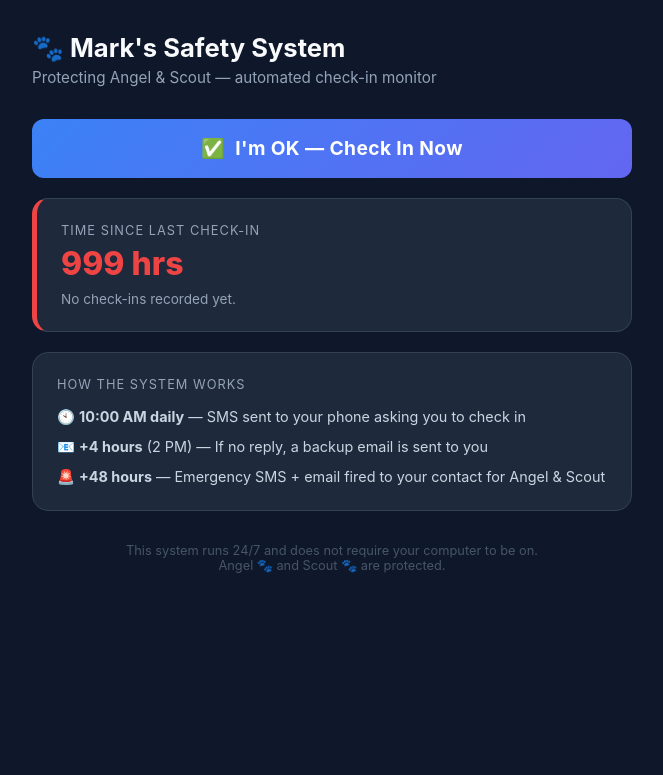
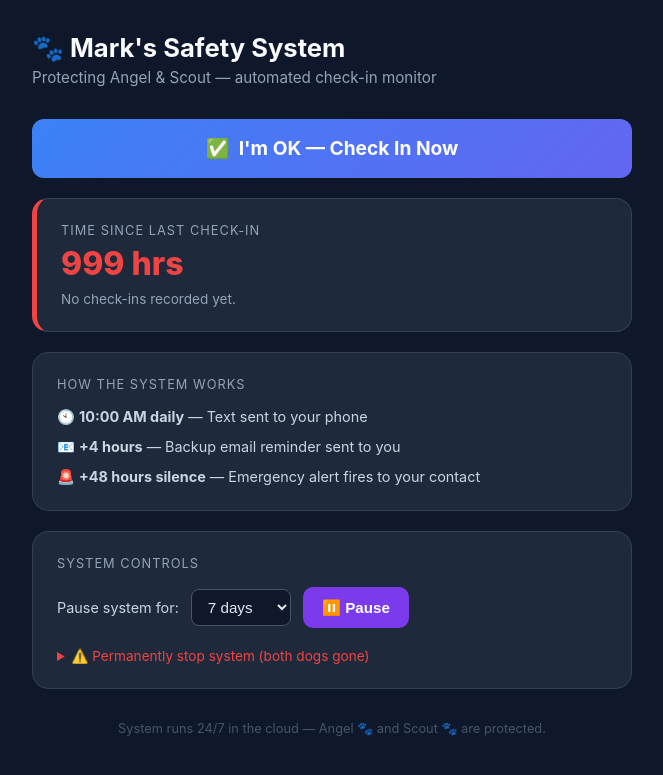
Before and after one commit to therathman/marks-safety-system, a Flask app: page / in a window 1280 px wide. Shown: the top 775 px of the page, without its empty margins (308-971 px from the left). Run offline with Flask 3, Linux system fonts and the light colour scheme; data comes from the database, SQL or seed files in the repository; data that the repository does not hold is empty.

Commit message:
Update index.html

```diff
--- a/templates/index.html
+++ b/templates/index.html
@@ -16,32 +16,54 @@
   .status-ok   { border-left: 5px solid #22c55e; }
   .status-warn { border-left: 5px solid #f59e0b; }
   .status-bad  { border-left: 5px solid #ef4444; }
+  .status-paused  { border-left: 5px solid #a855f7; }
+  .status-stopped { border-left: 5px solid #64748b; }
   .status-label { font-size: 0.8rem; text-transform: uppercase; letter-spacing: 0.08em;
                   color: #94a3b8; margin-bottom: 0.4rem; }
   .status-value { font-size: 2rem; font-weight: 800; }
-  .ok   { color: #22c55e; }
-  .warn { color: #f59e0b; }
-  .bad  { color: #ef4444; }
+  .ok      { color: #22c55e; }
+  .warn    { color: #f59e0b; }
+  .bad     { color: #ef4444; }
+  .paused  { color: #a855f7; }
+  .stopped { color: #64748b; }
   .checkin-btn {
     display: block; width: 100%; padding: 1.1rem;
     background: linear-gradient(135deg, #3b82f6, #6366f1);
     color: white; font-size: 1.2rem; font-weight: 700; border: none;
     border-radius: 12px; cursor: pointer; text-align: center;
-    text-decoration: none; margin-bottom: 1.25rem; letter-spacing: 0.02em;
+    text-decoration: none; margin-bottom: 1.25rem;
     transition: opacity 0.2s;
   }
   .checkin-btn:hover { opacity: 0.88; }
-  .paw { font-size: 1.4rem; }
+  .checkin-btn.disabled { background: #334155; color: #64748b; cursor: not-allowed; }
+  .btn { display: inline-block; padding: 0.7rem 1.2rem; border-radius: 10px;
+         font-size: 0.95rem; font-weight: 600; border: none; cursor: pointer;
+         text-decoration: none; transition: opacity 0.2s; }
+  .btn:hover { opacity: 0.85; }
+  .btn-pause  { background: #7c3aed; color: white; }
+  .btn-resume { background: #22c55e; color: white; }
+  .btn-stop   { background: #1e293b; color: #ef4444; border: 1px solid #ef4444; font-size:0.8rem; }
+  .pause-banner { background: #2d1b69; border: 2px solid #a855f7; border-radius: 12px;
+                  padding: 1.2rem; margin-bottom: 1.25rem; text-align: center; }
+  .stopped-banner { background: #1a1a2e; border: 2px solid #475569; border-radius: 12px;
+                    padding: 1.2rem; margin-bottom: 1.25rem; text-align: center; }
+  .error-banner { background: #7f1d1d; border: 1px solid #ef4444; border-radius: 10px;
+                  padding: 1rem; margin-bottom: 1rem; color: #fca5a5; }
+  select, input[type=text] { background: #0f172a; border: 1px solid #475569; color: #e2e8f0;
+    padding: 0.5rem 0.75rem; border-radius: 8px; font-size: 0.95rem; }
   table { width: 100%; border-collapse: collapse; font-size: 0.85rem; }
   th { text-align: left; color: #64748b; padding: 0.4rem 0.5rem;
        border-bottom: 1px solid #334155; font-weight: 600; }
   td { padding: 0.45rem 0.5rem; border-bottom: 1px solid #1e293b; color: #cbd5e1; }
   .badge { display: inline-block; padding: 0.2rem 0.6rem; border-radius: 99px;
            font-size: 0.75rem; font-weight: 600; }
-  .badge-ok   { background: #14532d; color: #86efac; }
-  .badge-warn { background: #78350f; color: #fde68a; }
-  .badge-err  { background: #7f1d1d; color: #fca5a5; }
+  .badge-ok  { background: #14532d; color: #86efac; }
+  .badge-err { background: #7f1d1d; color: #fca5a5; }
   .footer { text-align: center; color: #475569; font-size: 0.8rem; margin-top: 2rem; }
+  .row { display: flex; gap: 0.75rem; align-items: center; flex-wrap: wrap; }
+  details { margin-top: 1rem; }
+  summary { color: #ef4444; font-size: 0.85rem; cursor: pointer; }
+  .stop-form { margin-top: 0.75rem; display: flex; gap: 0.5rem; flex-wrap: wrap; align-items: center; }
 </style>
 </head>
 <body>
@@ -49,16 +71,46 @@
   <h1>🐾 Mark's Safety System</h1>
   <p class="subtitle">Protecting Angel & Scout — automated check-in monitor</p>
 
-  <!-- Big check-in button -->
+  {% if error %}
+  <div class="error-banner">⚠️ {{ error }}</div>
+  {% endif %}
+
+  {% if system_state == 'stopped' %}
+  <!-- STOPPED STATE -->
+  <div class="stopped-banner">
+    <div style="font-size:2rem;">🛑</div>
+    <div style="font-weight:800; font-size:1.2rem; color:#94a3b8; margin:0.5rem 0;">System Stopped</div>
+    <div style="color:#64748b; font-size:0.9rem;">No alerts will be sent. Angel & Scout monitoring is off.</div>
+  </div>
+
+  {% elif system_state == 'paused' %}
+  <!-- PAUSED STATE -->
+  <div class="pause-banner">
+    <div style="font-size:2rem;">⏸️</div>
+    <div style="font-weight:800; font-size:1.2rem; color:#a855f7; margin:0.5rem 0;">System Paused</div>
+    {% if pause_until %}
+    <div style="color:#c4b5fd; font-size:0.9rem;">Auto-resumes: {{ pause_until }}</div>
+    {% endif %}
+    <form method="POST" action="/resume" style="margin-top:1rem;">
+      <button type="submit" class="btn btn-resume">▶️ Resume Now</button>
+    </form>
+  </div>
+
+  {% else %}
+  <!-- ACTIVE STATE — Check-in button -->
   <a class="checkin-btn" href="/checkin/{{ token }}">
     ✅ &nbsp;I'm OK — Check In Now
   </a>
+  {% endif %}
 
   <!-- Status card -->
-  {% set h = hours_since %}
-  {% if h < 24 %}
+  {% if system_state == 'stopped' %}
+    {% set sc = 'stopped' %} {% set sc2 = 'status-stopped' %}
+  {% elif system_state == 'paused' %}
+    {% set sc = 'paused' %} {% set sc2 = 'status-paused' %}
+  {% elif hours_since < 24 %}
     {% set sc = 'ok' %} {% set sc2 = 'status-ok' %}
-  {% elif h < 48 %}
+  {% elif hours_since < 48 %}
     {% set sc = 'warn' %} {% set sc2 = 'status-warn' %}
   {% else %}
     {% set sc = 'bad' %} {% set sc2 = 'status-bad' %}
@@ -66,7 +118,11 @@
 
   <div class="card {{ sc2 }}">
     <div class="status-label">Time since last check-in</div>
-    <div class="status-value {{ sc }}">{{ hours_since }} hrs</div>
+    <div class="status-value {{ sc }}">
+      {% if system_state == 'stopped' %}STOPPED
+      {% elif system_state == 'paused' %}PAUSED
+      {% else %}{{ hours_since }} hrs{% endif %}
+    </div>
     {% if last_checkin %}
     <div style="color:#94a3b8; font-size:0.85rem; margin-top:0.5rem;">
       Last check-in: {{ last_checkin.timestamp.strftime('%b %d, %Y at %I:%M %p') }} UTC
@@ -77,15 +133,49 @@
     {% endif %}
   </div>
 
-  <!-- Timeline -->
+  <!-- How it works -->
   <div class="card">
     <div class="status-label" style="margin-bottom:1rem;">How the system works</div>
     <div style="display:flex; flex-direction:column; gap:0.75rem; font-size:0.9rem; color:#cbd5e1;">
-      <div>🕙 <strong>10:00 AM daily</strong> — SMS sent to your phone asking you to check in</div>
-      <div>📧 <strong>+4 hours</strong> (2 PM) — If no reply, a backup email is sent to you</div>
-      <div>🚨 <strong>+48 hours</strong> — Emergency SMS + email fired to your contact for Angel & Scout</div>
+      <div>🕙 <strong>10:00 AM daily</strong> — Text sent to your phone</div>
+      <div>📧 <strong>+4 hours</strong> — Backup email reminder sent to you</div>
+      <div>🚨 <strong>+48 hours silence</strong> — Emergency alert fires to your contact</div>
     </div>
   </div>
+
+  <!-- Pause / Stop controls (only show when active) -->
+  {% if system_state == 'active' %}
+  <div class="card">
+    <div class="status-label" style="margin-bottom:1rem;">System Controls</div>
+
+    <!-- Pause -->
+    <form method="POST" action="/pause">
+      <div class="row">
+        <span style="color:#cbd5e1; font-size:0.9rem;">Pause system for:</span>
+        <select name="days">
+          <option value="3">3 days</option>
+          <option value="7" selected>7 days</option>
+          <option value="14">14 days</option>
+          <option value="30">30 days</option>
+        </select>
+        <button type="submit" class="btn btn-pause">⏸️ Pause</button>
+      </div>
+    </form>
+
+    <!-- Stop (hidden under details) -->
+    <details style="margin-top:1.25rem;">
+      <summary>⚠️ Permanently stop system (both dogs gone)</summary>
+      <form method="POST" action="/stop" class="stop-form">
+        <span style="color:#94a3b8; font-size:0.85rem;">Type confirmation word:</span>
+        <input type="text" name="confirm_word" placeholder="BOTHGONE" style="width:140px;">
+        <button type="submit" class="btn btn-stop">🛑 Stop Forever</button>
+      </form>
+      <div style="color:#64748b; font-size:0.78rem; margin-top:0.5rem;">
+        Confirmation word: <strong>BOTHGONE</strong> — this cannot be undone.
+      </div>
+    </details>
+  </div>
+  {% endif %}
 
   <!-- Alert log -->
   {% if alerts %}
@@ -98,11 +188,8 @@
         <td>{{ a.timestamp.strftime('%m/%d %I:%M%p') }}</td>
         <td>{{ a.alert_type }}</td>
         <td>
-          {% if a.success %}
-            <span class="badge badge-ok">Sent ✓</span>
-          {% else %}
-            <span class="badge badge-err">Failed ✗</span>
-          {% endif %}
+          {% if a.success %}<span class="badge badge-ok">Sent ✓</span>
+          {% else %}<span class="badge badge-err">Failed ✗</span>{% endif %}
         </td>
       </tr>
       {% endfor %}
@@ -110,8 +197,7 @@
   </div>
   {% endif %}
 
-  <div class="footer">This system runs 24/7 and does not require your computer to be on.<br>
-  Angel 🐾 and Scout 🐾 are protected.</div>
+  <div class="footer">System runs 24/7 in the cloud — Angel 🐾 and Scout 🐾 are protected.</div>
 </div>
 </body>
 </html>
```
